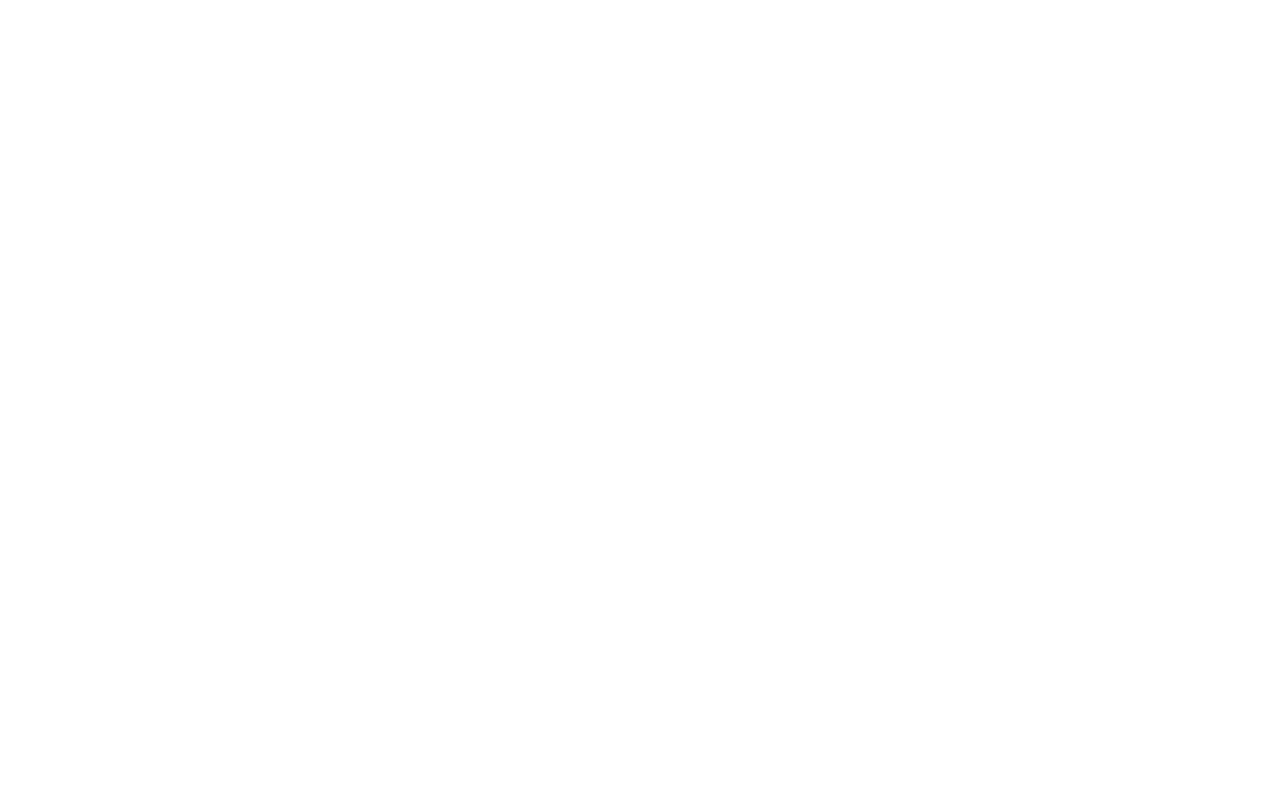
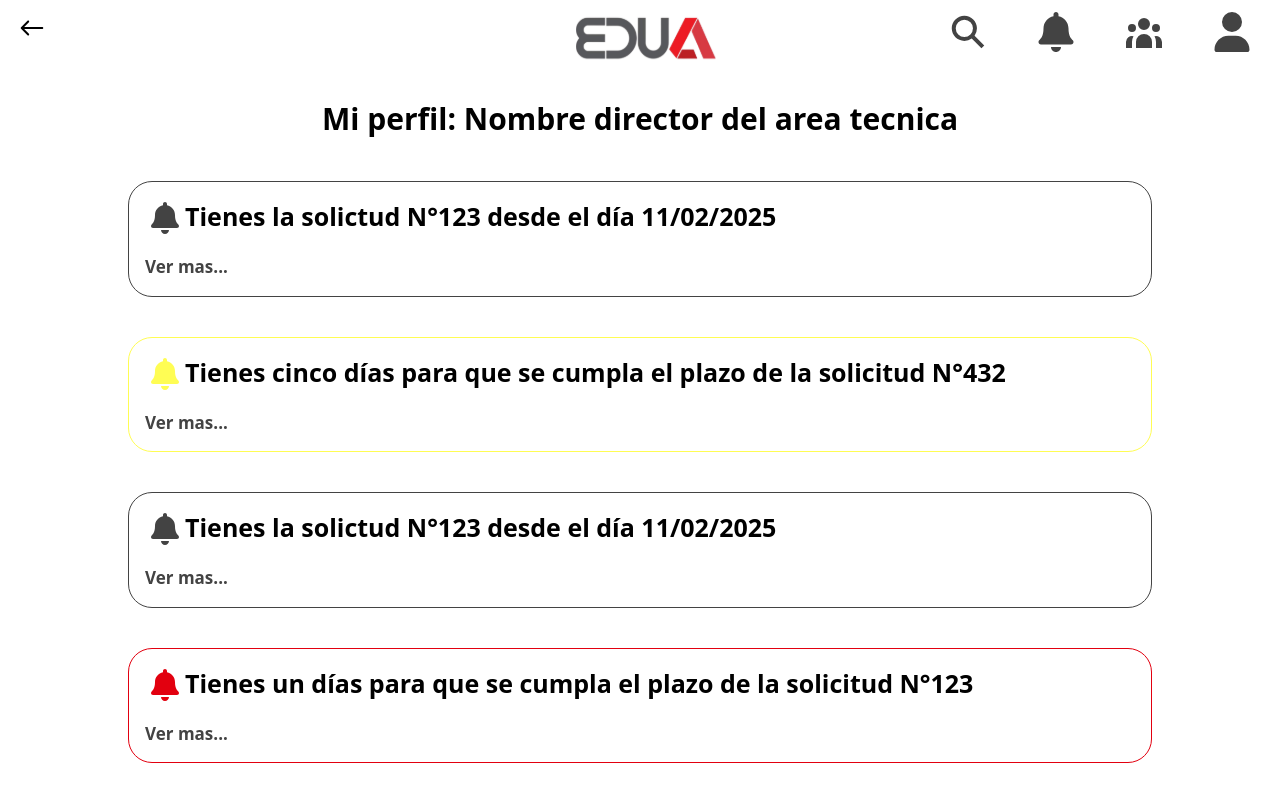
Before and after one commit to marimorita/EDUA, a React (Vite) app: page /docs in a window 1280 px wide. Shown: the top 800 px of the page. Built offline with nearby package versions, Linux system fonts and the light colour scheme.

Commit message:
feat(app): Add MemberTask and Docs; feat(team): Add new paths to team; feat(notifications): Add a filter and a check

```diff
--- a/src/App.jsx
+++ b/src/App.jsx
@@ -1,17 +1,19 @@
 import { Route, Switch } from 'wouter';
+import { Team } from './Components/Ui/Team/Team';
+import { Home } from './Components/Pages/Home/Home';
 import { Main } from './Components/Layouts/Main/Main';
-import { Home } from './Components/Pages/Home/Home';
+import { Docs } from './Components/Ui/Docs/Docs';
 import { Login } from './Components/Ui/Login/Login';
 import { Admin } from './Components/Pages/Interface/Admin';
-import { Team } from './Components/Ui/Team/Team';
 import { Search } from './Components/Ui/Search/Search';
 import { Profile } from './Components/Ui/Profile/Profile';
 import { Director } from './Components/Pages/Interface/Director'
+import { MemberTasks } from './Components/Ui/MemberTasks/MemberTasks';
 import { AccessPanel } from './Components/Ui/AccessPanel/AccessPanel';
 import { ModalConfirm } from './Components/Ui/Modals/ModalConfirm';
+import { Notifications } from './Components/Ui/Notifications/Notifications';
 import { VerificationEmail } from './Components/Ui/Verification/VerificationEmail';
 import { VerificationPhone } from './Components/Ui/Verification/VerificationPhone';
-import { Notifications } from './Components/Ui/Notifications/Notifications';
 
  function App() {
   return (
@@ -20,12 +22,14 @@ import { Notifications } from './Components/Ui/Notifications/Notifications';
         <Route path="/" component={Main} />
         <Route path="/home" component={Home} />
         <Route path="/team" component={Team}/>
+        <Route path="/docs" component={Docs}/>
         <Route path="/admin" component={Admin} />
         <Route path="/login" component={Login} />
         <Route path="/search" component={Search}/>
         <Route path="/profile" component={Profile} />
         <Route path="/director" component={Director} />
         <Route path="/accessPanel" component={AccessPanel} />
+        <Route path="/memberTasks" component={MemberTasks} />
         <Route path="/modalConfirm" component={ModalConfirm} />
         <Route path="/notifications" component={Notifications} />
         <Route path="/verificationEmail" component={VerificationEmail} />
--- a/src/Components/Layouts/Header/Header.jsx
+++ b/src/Components/Layouts/Header/Header.jsx
@@ -17,6 +17,12 @@ export const Header = () => {
   const handelButtonCilickProfile = () =>{
     setLocation(`/profile`)
   }
+  const handleButtonClickTeam = () =>{
+    setLocation(`/team`)
+  }
+  const handleButtonClickSearch = () =>{
+    setLocation(`/search`)
+  }
   return (
     <>
       <section className={navbarAnimationClasses()}>
@@ -26,12 +32,12 @@ export const Header = () => {
               <img src={logoName} alt="logoEdua" className='w-28 h-9 cursor-pointer hover:scale-110 transition duration-300'/>
             </li>
             <li>
-              <button>
+              <button onClick={handleButtonClickSearch}>
                 <IoSearchSharp className='cursor-pointer w-10 h-10 hover:scale-125 transition duration-300 text-[#434343]'/>
               </button>
             </li>
             <li>
-              <button>
+              <button onClick={handleButtonClickTeam}>
                 <HiUserGroup className='cursor-pointer w-10 h-10 hover:scale-125 transition duration-300 text-[#434343]'/>
               </button>
             </li>
--- a/src/Components/Ui/Cards/Cards.jsx
+++ b/src/Components/Ui/Cards/Cards.jsx
@@ -1,5 +1,6 @@
 import React, { useContext, useState } from 'react'
 import { FaBell } from "react-icons/fa";
+import { useLocation } from "wouter";
 import { FaUserCircle } from "react-icons/fa";
 import { StateContext } from '../../Context/Context';
 
@@ -24,7 +25,7 @@ export const Cards = ({message, tittle, textColor, borderColor}) => {
     </div>
       <div className="flex flex-col ">
       <p className="my-2 text-black font-semibold text-[18px]">{message}</p>
-      <button className="text-[17px] font-semibold text-start text-[#434343]">Ver mas...</button>
+      <button  className="text-[17px] font-semibold text-start text-[#434343]">Ver mas...</button>
       </div>
     </div>
     </div>
@@ -32,6 +33,12 @@ export const Cards = ({message, tittle, textColor, borderColor}) => {
 }
 
 export const CardTeam = ({name}) =>{
+  const [, setLocation] = useLocation();
+  const infoTeam = () => {
+    if (name === "Esteban Fino Muñoz") {
+      setLocation(`/memberTasks`)
+    }
+  }
   return(
     <div className='h-40 w-[20%] rounded-3xl p-4 mt-10 bg-[#D9D9D9] hover:scale-110 transition duration-300'>
       <div className='flex'>
@@ -44,7 +51,7 @@ export const CardTeam = ({name}) =>{
       </div>
       <div className="flex flex-col ">
       <p className="my-2 text-black font-semibold text-[16px]">Tiene 10 tareas</p>
-      <button className="text-[17px] font-semibold text-start text-[#434343]">Ver mas...</button>
+      <button onClick={infoTeam} className="text-[17px] font-semibold text-start text-[#434343]">Ver mas...</button>
       </div>
     </div>
   )
--- /dev/null
+++ b/src/Components/Ui/Docs/Docs.jsx
@@ -0,0 +1,74 @@
+import React, { useRef } from 'react'
+import logoEduaName from '../../../assets/Images/logoEduaName.svg';
+import { Cards } from '../Cards/Cards';
+import { Header } from '../../Layouts/Header/Header'
+import { ToolTip } from '../ToolTip/ToolTip'
+import { useLocation } from 'wouter';
+import { useNavbarAnimation } from '../../Hooks/useNavbarAnimation';
+import { IoIosArrowRoundBack } from 'react-icons/io'
+
+export const Docs = () => {
+  const [, setLocation] = useLocation('');
+  const scrollDoc = useRef(null);
+  const { navbarAnimationClasses } = useNavbarAnimation();
+  const clickButton = () => {
+    setLocation(`/director`);
+  }
+
+  const objDir = [
+    { tittle: "Tienes la solictud N°123 desde el día 11/02/2025",
+      message: "",
+      textColor: "#434343",
+      borderColor: "#434343"
+    },
+    { tittle:"Tienes cinco días para que se cumpla el plazo de la solicitud N°432",
+      message:"",
+      textColor:"#fffd54",
+      borderColor:"#fffd54"
+    },
+    { tittle:"Tienes la solictud N°123 desde el día 11/02/2025",
+      message:"",
+      textColor: "#434343",
+      borderColor:"#434343"
+    },
+    { tittle:"Tienes un días para que se cumpla el plazo de la solicitud N°123",
+      message: "",
+      textColor:"#e2000f",
+      borderColor:"#e2000f"
+    },
+    { tittle:"Tienes tres días para que se cumpla el plazo de la solicitud N°123",
+      message:"",
+      textColor:"#f29d38",
+      borderColor: "#f29d38"
+    },
+    { tittle: "Tienes la solictud N°123 desde el día 11/02/2025",
+      message:"",
+      textColor:"#434343",
+      borderColor:"#434343"
+    },
+    { tittle:"Tienes cinco días para que se cumpla el plazo de la solicitud N°432",
+      message: "",
+      textColor:"#fffd54",
+      borderColor:"#fffd54"
+    }
+
+  ]
+  return (
+     <>
+      <section className={navbarAnimationClasses()}>
+        <Header/>
+      </section>
+     <div ref={scrollDoc} className='absolute z-30 top-2 left-3'>
+      <IoIosArrowRoundBack onClick= {clickButton} className='cursor-pointer w-10 h-10 hover:scale-125'/>
+      </div>
+     <div className="absolute top-4 left-[45%]">
+      <img src={logoEduaName} alt="logo" className="w-[140px] h-[45px]" />
+     </div>
+     <ToolTip/>
+     <div className='flex justify-center flex-col items-center mt-24'>
+     <h1 className='font-semibold text-[30px]'>Mi perfil: Nombre director del area tecnica</h1>
+       {objDir.map((tasksDir) => (<Cards message={tasksDir.message} tittle={tasksDir.tittle} borderColor={tasksDir.borderColor} textColor={tasksDir.textColor}/>))}
+     </div>
+     </>
+  )
+}
--- a/src/Components/Ui/Form/Form.jsx
+++ b/src/Components/Ui/Form/Form.jsx
@@ -167,8 +167,8 @@ export const Form = () => {
             className="focus:text-black bg-white p-2 rounded w-[100%] border border-gray-300 h-18 font-semibold text-[#9ca3af]"
           >
             <option value="" disabled selected>Rol</option>
-            <option value="Técnica" className="text-black">Técnica</option>
-            <option value="Administrativa" className="text-black">Administrativa</option>
+            <option value="Director Técnica" className="text-black">Director del área</option>
+            <option value="mimebro tecnica" className="text-black">Miembro del equipo</option>
             <option value="Juridica" className="text-black">Jurídica</option>
             <option value="Financiera" className="text-black">Financiera</option>
             <option value="Consulta" className="text-black">Consulta</option>
--- a/src/Components/Ui/Login/Login.jsx
+++ b/src/Components/Ui/Login/Login.jsx
@@ -1,6 +1,6 @@
 import React, { useContext } from 'react'
+import { Buttons } from '../../Ui/Buttons/Buttons'
 import { FormLogin } from '../../Ui/Form/Form'
-import { Buttons } from '../../Ui/Buttons/Buttons'
 import { useLocation } from 'wouter';
 import { StateContext } from '../../Context/Context';
 
--- /dev/null
+++ b/src/Components/Ui/MemberTasks/MemberTasks.jsx
@@ -0,0 +1,82 @@
+import React, { useRef } from 'react'
+import logoEduaName from '../../../assets/Images/logoEduaName.svg';
+import { Cards} from '../Cards/Cards';
+import { Header } from '../../Layouts/Header/Header'
+import { ToolTip } from '../ToolTip/ToolTip'
+import { useLocation } from "wouter";
+import { useNavbarAnimation } from '../../Hooks/useNavbarAnimation';
+import { IoIosArrowRoundBack } from 'react-icons/io'
+
+export const MemberTasks = () => {
+  const scrollHome = useRef(null);
+  const { navbarAnimationClasses } = useNavbarAnimation();
+  const [, setLocation] = useLocation();
+  const clickButton  = () => {
+    setLocation(`/team`);
+  };
+  const objMember = [
+    {tittle: "Esteban tiene la solictud N°123 desde el día 11/02/2025",
+      message: "",
+      textColor: "#434343",
+      borderColor: "#434343"
+     },
+     { message: " ",
+      tittle: "Esteban abrio la solictud N°543 que enviaste el día 14/02/2025",
+      textColor: "#e2000f",
+      borderColor:"#e2000f"
+     },
+     { message: " ",
+      tittle: "Esteban tiene tres días para que se cumpla el plazo de la solicitud N°432",
+      textColor: "#f29d38",
+      borderColor: "#f29d38"
+     },
+    {tittle: "Esteban tiene la solictud N°123 desde el día 11/02/2025",
+      message: "",
+      textColor: "#434343",
+      borderColor: "#434343"
+     },
+     { message: " ",
+      tittle: "Esteban abrio la solictud N°543 que enviaste el día 14/02/2025",
+      textColor: "#434343",
+      borderColor:"#434343"
+     },
+     {tittle: "Esteban tiene cinco días para que se cumpla el plazo de la solicitud N°123",
+      message: "",
+      textColor: "#fffd54",
+      borderColor: "#fffd54"
+     },
+     { message: " ",
+      tittle: "Esteban abrio la solictud N°543 que enviaste el día 14/02/2025",
+      textColor: "#e2000f",
+      borderColor:"#e2000f"
+     },
+     { message: " ",
+      tittle: "Esteban tiene tres días para que se cumpla el plazo de la solicitud N°432",
+      textColor: "#f29d38",
+      borderColor: "#f29d38"
+     },
+     {tittle: "Esteban tiene cinco días para que se cumpla el plazo de la solicitud N°123",
+      message: "",
+      textColor: "#fffd54",
+      borderColor: "#fffd54"
+     }
+  ];
+  return (
+    <>
+    <section className={navbarAnimationClasses()}>
+        <Header/>
+      </section>
+     <div ref={scrollHome} className='absolute z-30 top-2 left-3'>
+      <IoIosArrowRoundBack onClick= {clickButton} className='cursor-pointer w-10 h-10 hover:scale-125'/>
+      </div>
+     <div className="absolute top-4 left-[45%]">
+      <img src={logoEduaName} alt="logo" className="w-[140px] h-[45px]" />
+     </div>
+     <ToolTip/>
+     <div className= "flex flex-col justify-center items-center">
+      <h1 className="text-black font-semibold text-[33px] mt-20">Esteban Fino Muñoz</h1>
+      {objMember.map((infoCardMember) => (<Cards message={infoCardMember.message} tittle={infoCardMember.tittle} textColor={infoCardMember.textColor} borderColor={infoCardMember.borderColor} />))}
+     </div>
+    </>
+  )
+}
--- a/src/Components/Ui/Modals/ModalConfirm.jsx
+++ b/src/Components/Ui/Modals/ModalConfirm.jsx
@@ -11,7 +11,7 @@ export const ModalConfirm = ({visibility , message, redirectPathCancel, redirect
 
   const handleButtonClickConfirm = () => {
       setViewConfirmModal(false)
-      if (valueRol === 'Administrativa') {
+      if (valueRol === 'Director Técnica') {
         setLocation('/director')
       }else{
         setLocation(redirectPathConfirm)
--- a/src/Components/Ui/Notifications/Notifications.jsx
+++ b/src/Components/Ui/Notifications/Notifications.jsx
@@ -13,7 +13,6 @@ import { IoIosArrowRoundBack } from "react-icons/io";
 export const Notifications = () => {
   const { viewConfirmModal, setViewConfirmModal, isChecked, setIsChecked } = useContext(StateContext);
   const scrollHome = useRef(null);
-  const [, setLocation] = useLocation();
   const obj = [
     { message: "La persona encargada de la recepción ha cargado una solicitud el día 12/02/2025 ",
       tittle: "Faltan un día para que se cumpla el plazo de la solicitud N°1864 y no se ha dado respuesta ",
@@ -64,6 +63,7 @@ export const Notifications = () => {
   console.log(obj);
 
   const { navbarAnimationClasses } = useNavbarAnimation();
+  const [, setLocation] = useLocation();
 
   const stateCheck = () => {
     setIsChecked(!isChecked)
--- a/src/Components/Ui/Search/Search.jsx
+++ b/src/Components/Ui/Search/Search.jsx
@@ -1,21 +1,27 @@
-import React, { useRef } from 'react'
+import React, { useRef, useState } from 'react'
 import logoEduaName from '../../../assets/Images/logoEduaName.svg';
 import { Header } from '../../Layouts/Header/Header';
+import { Inputs } from '../Inputs/Inputs';
 import { ToolTip } from '../ToolTip/ToolTip';
 import { useLocation } from "wouter";
 import { IoSearchSharp } from "react-icons/io5";
 import { useNavbarAnimation } from '../../Hooks/useNavbarAnimation';
 import { IoIosArrowRoundBack } from 'react-icons/io';
-import { Inputs } from '../Inputs/Inputs';
 
 export const Search = () => {
+    const [search, setSearch] = useState ('');
     const [, setLocation] = useLocation()
     const { navbarAnimationClasses } = useNavbarAnimation();
     const scrollSearch = useRef(null);
 
     const clickButton = () =>{
-        setLocation=(`/notifications`)
+        setLocation(`/notifications`)
     }
+
+    const handleSearchChange = (e) => {
+      setSearch(e.target.value)
+    }
+
   return (
     <>
       <section className={navbarAnimationClasses()}>
@@ -30,10 +36,22 @@ export const Search = () => {
      <ToolTip/>
     <div className='flex justify-center items-center gap-1 mt-20'>
      <IoSearchSharp className='w-8 h-8'/>
-     <Inputs classP={`w-[15rem] focus:outline-none border-0 border-b-2 border-solid border-[#434343]`}
+     <Inputs onChange={handleSearchChange} classP={`w-[15rem] focus:outline-none border-0 border-b-2 border-solid border-[#434343]`}
       type={"search"}
-      nameInputs={"Search"} />
+      nameInputs={"Search"}
+      placeholder={"Buscar número de radicado"}/>
      </div>
+      <div className="flex justify-center p-2 ml-[2rem]">
+      <ul className='border border-[#434343] solid p-1 w-[14rem] h-[12.5rem]'>
+        <li className='font-semibold text-[18px] hover:bg-[#d9d9d9] hover:scale-110 cursor-pointer'>1831</li>
+        <li className='font-semibold text-[18px] hover:bg-[#d9d9d9] hover:scale-110 cursor-pointer'>1571</li>
+        <li className='font-semibold text-[18px] hover:bg-[#d9d9d9] hover:scale-110 cursor-pointer'>0891</li>
+        <li className='font-semibold text-[18px] hover:bg-[#d9d9d9] hover:scale-110 cursor-pointer'>8231</li>
+        <li className='font-semibold text-[18px] hover:bg-[#d9d9d9] hover:scale-110 cursor-pointer'>7421</li>
+        <li className='font-semibold text-[18px] hover:bg-[#d9d9d9] hover:scale-110 cursor-pointer'>6392</li>
+        <li className='font-semibold text-[18px] hover:bg-[#d9d9d9] hover:scale-110 cursor-pointer'>1905</li>
+      </ul>
+      </div>
     </>
   )
 }
--- a/src/Components/Ui/Team/Team.jsx
+++ b/src/Components/Ui/Team/Team.jsx
@@ -27,7 +27,6 @@ export const Team = () => {
       <CardTeam name="Esteban Fino Muñoz"/>
       <CardTeam name="Carlos Apellido1 Apellido2"/>
       <CardTeam name="Diego German Apellido1 Apellido2"/>
-
      </div>
       <div className='flex justify-center '>
         <Buttons btnStyle={"bg-[#D9D9D9] w-[11rem]"} label="Asignar Tareas"/>
```
Also changed, not shown: src/Components/Ui/ToolTip/ToolTip.jsx (+5 -2 lines). Lines whose indentation alone changed are shown as unchanged.
